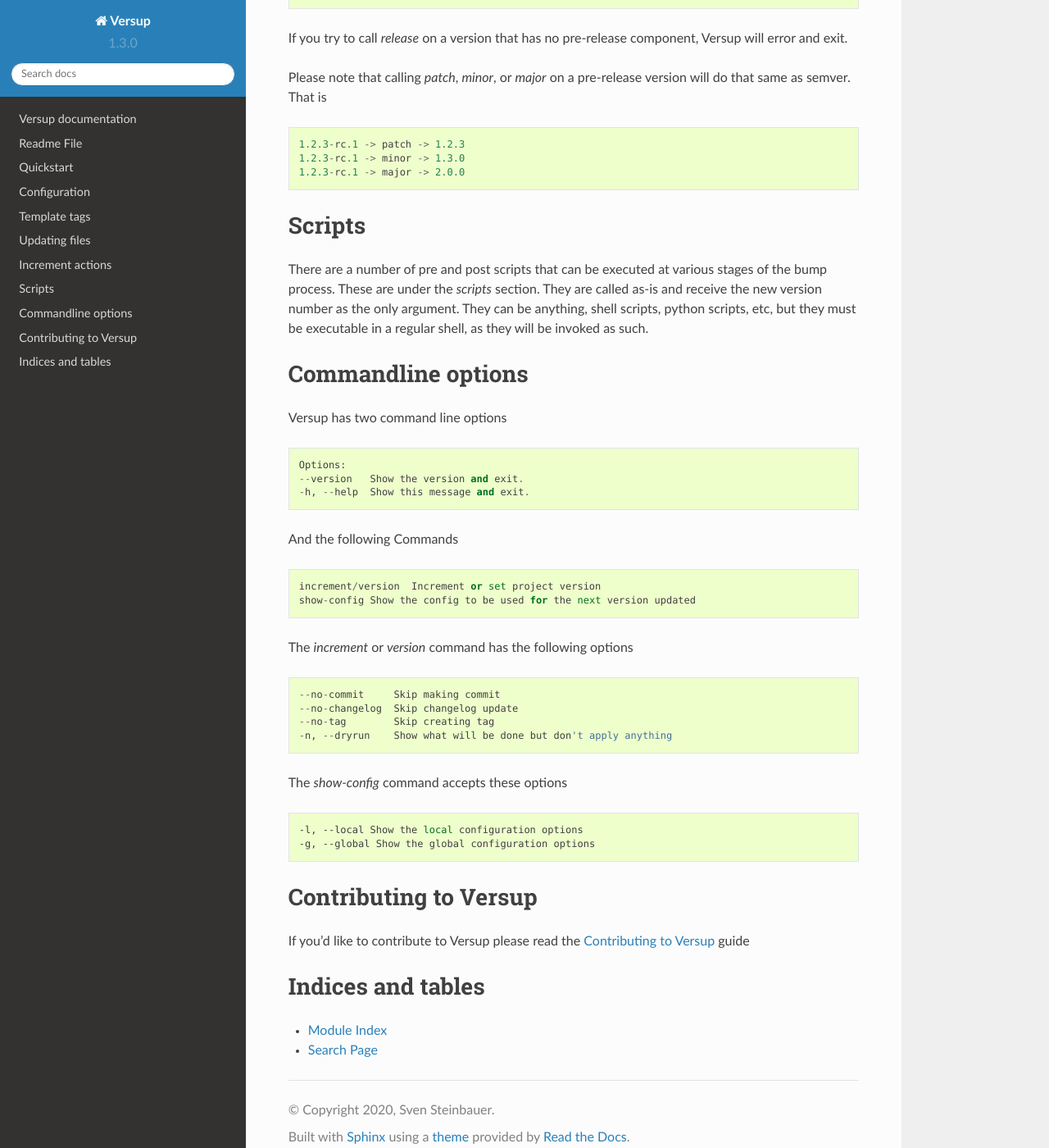
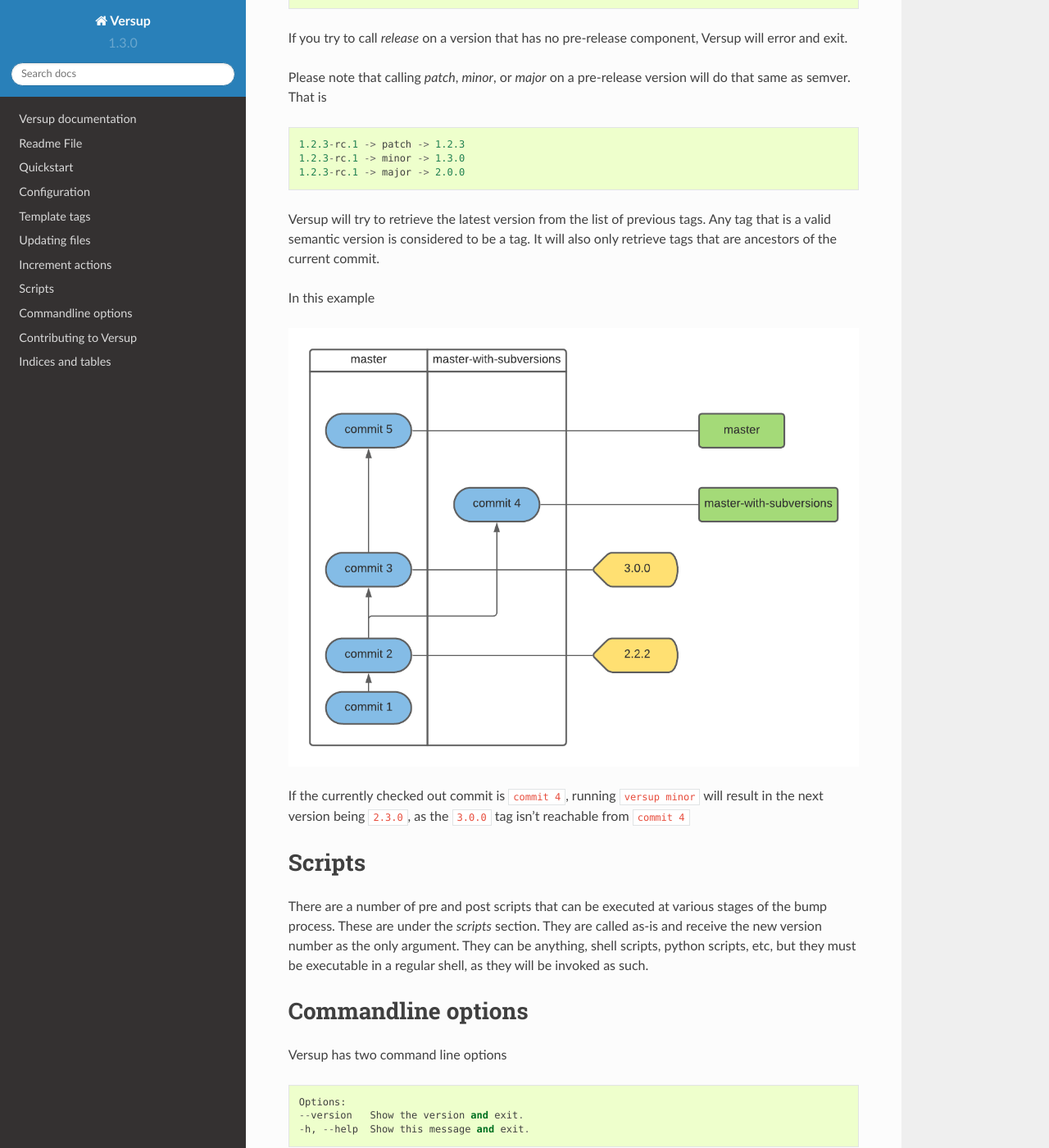
Before and after one commit to Svenito/versup, a Sphinx documentation site: the page built from docs/source/index.rst, in a window 1280 px wide and 1400 px high, scrolled down 2384 px. Shown: the whole window at 82% size. Built offline with Sphinx 7.4.7 and the Read the Docs theme 2.0.0, drawn with Linux system fonts in a browser that asks for light colours.

Commit message:
Update docs for tag/branch selection

```diff
--- a/docs/source/index.rst
+++ b/docs/source/index.rst
@@ -126,6 +126,18 @@
     1.2.3-rc.1 -> minor -> 1.3.0
     1.2.3-rc.1 -> major -> 2.0.0
 
+Versup will try to retrieve the latest version from the list of previous
+tags. Any tag that is a valid semantic version is considered to be a tag.
+It will also only retrieve tags that are ancestors of the current commit.
+
+In this example
+
+.. image:: imgs/branch-control.png
+
+If the currently checked out commit is ``commit 4``, running ``versup minor``
+will result in the next version being ``2.3.0``, as the ``3.0.0`` tag isn't
+reachable from ``commit 4``
+
 Scripts
 =======
 
```
Also changed, not shown: docs/source/imgs/branch-control.png (added).
